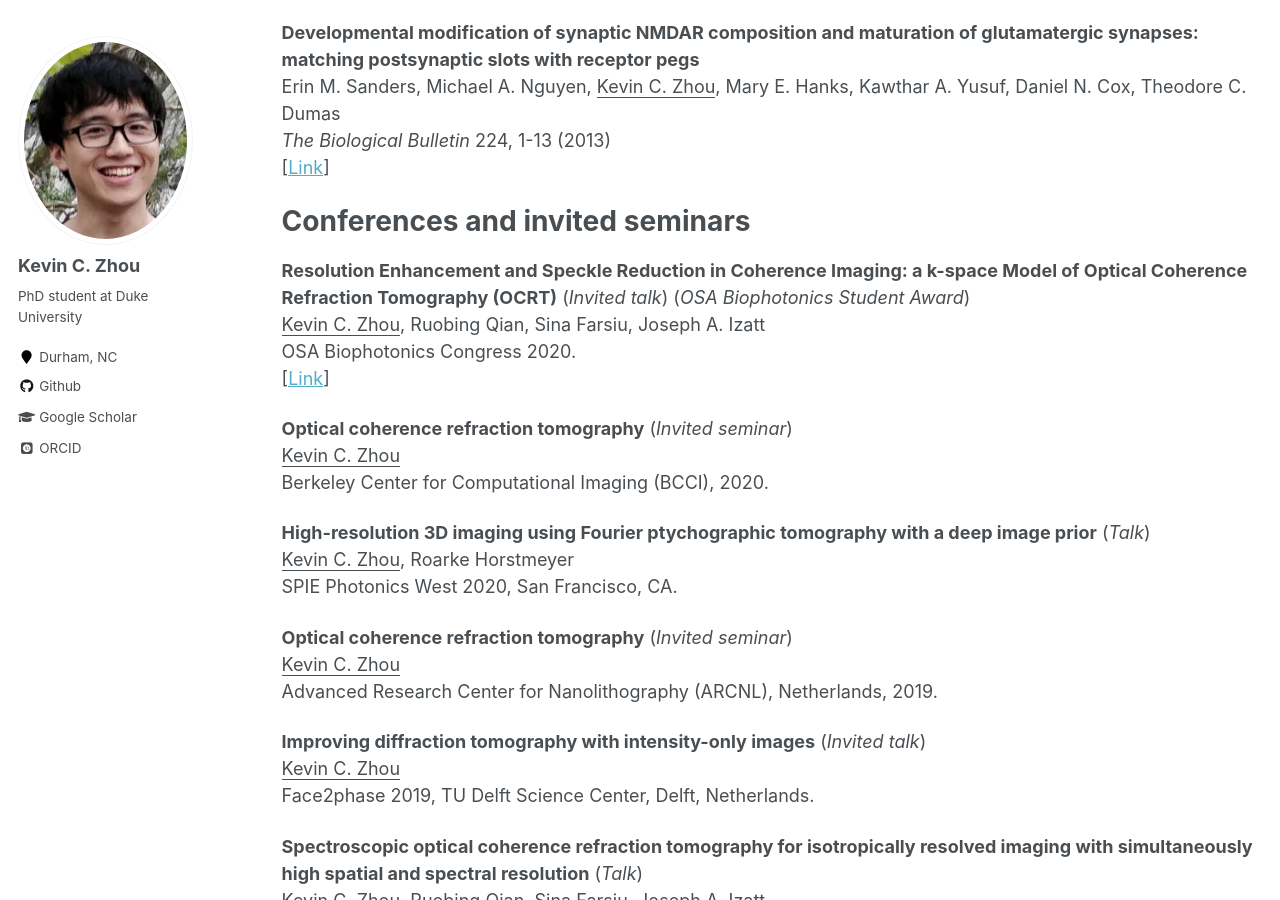
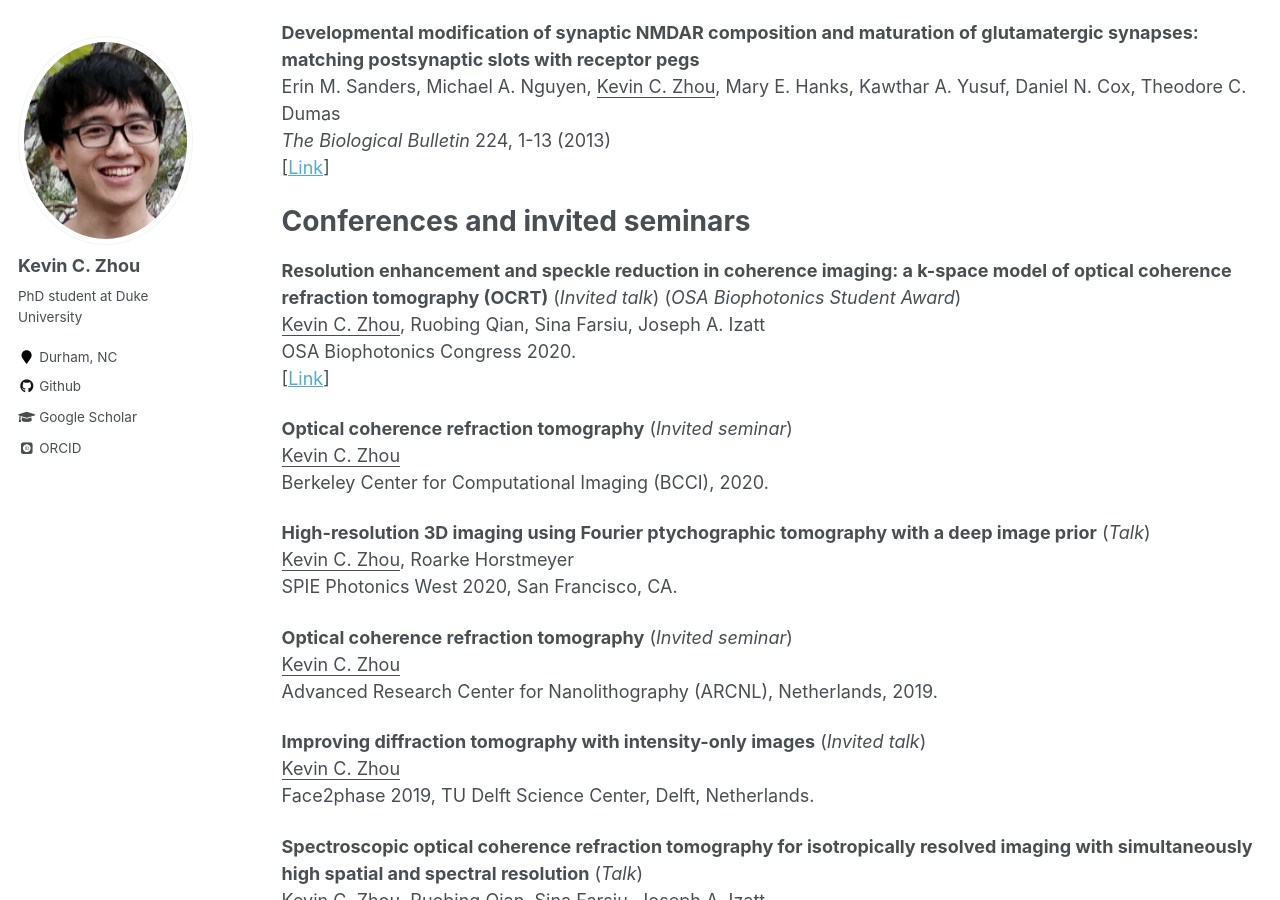
Before and after one commit to kevinczhou/kevinczhou.github.io, a Jekyll site: the page built from _pages/publications.md, in a window 1280 px wide and 900 px high, scrolled down 2517 px. Built offline with Jekyll 4.4.1, drawn with Linux system fonts in a browser that asks for light colours; some web fonts are replaced.

```diff
--- a/_pages/publications.md
+++ b/_pages/publications.md
@@ -91,7 +91,7 @@ Erin M. Sanders, Michael A. Nguyen, <ins>Kevin C. Zhou</ins>, Mary E. Hanks, Kaw
 [[Link](https://www.journals.uchicago.edu/doi/abs/10.1086/BBLv224n1p1)]
 
 # Conferences and invited seminars
-**Resolution Enhancement and Speckle Reduction in Coherence Imaging: a k-space Model of Optical Coherence Refraction Tomography (OCRT)**  (*Invited talk*) (*OSA Biophotonics Student Award*)
+**Resolution enhancement and speckle reduction in coherence imaging: a k-space model of optical coherence refraction tomography (OCRT)**  (*Invited talk*) (*OSA Biophotonics Student Award*)
 <ins>Kevin C. Zhou</ins>, Ruobing Qian, Sina Farsiu, Joseph A. Izatt
 OSA Biophotonics Congress 2020.
 [[Link](https://www.osapublishing.org/abstract.cfm?uri=OCT-2020-OTu1E.2)]
```
